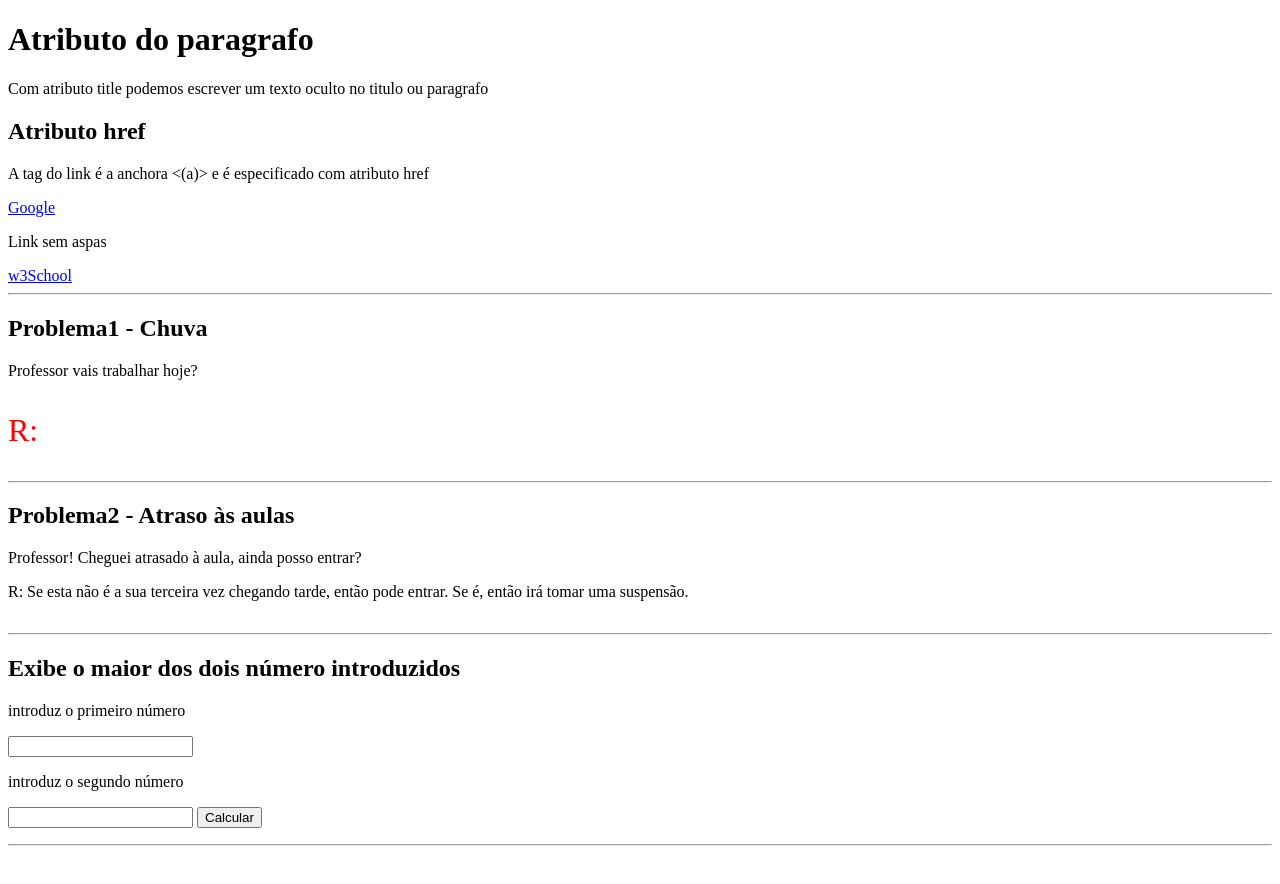
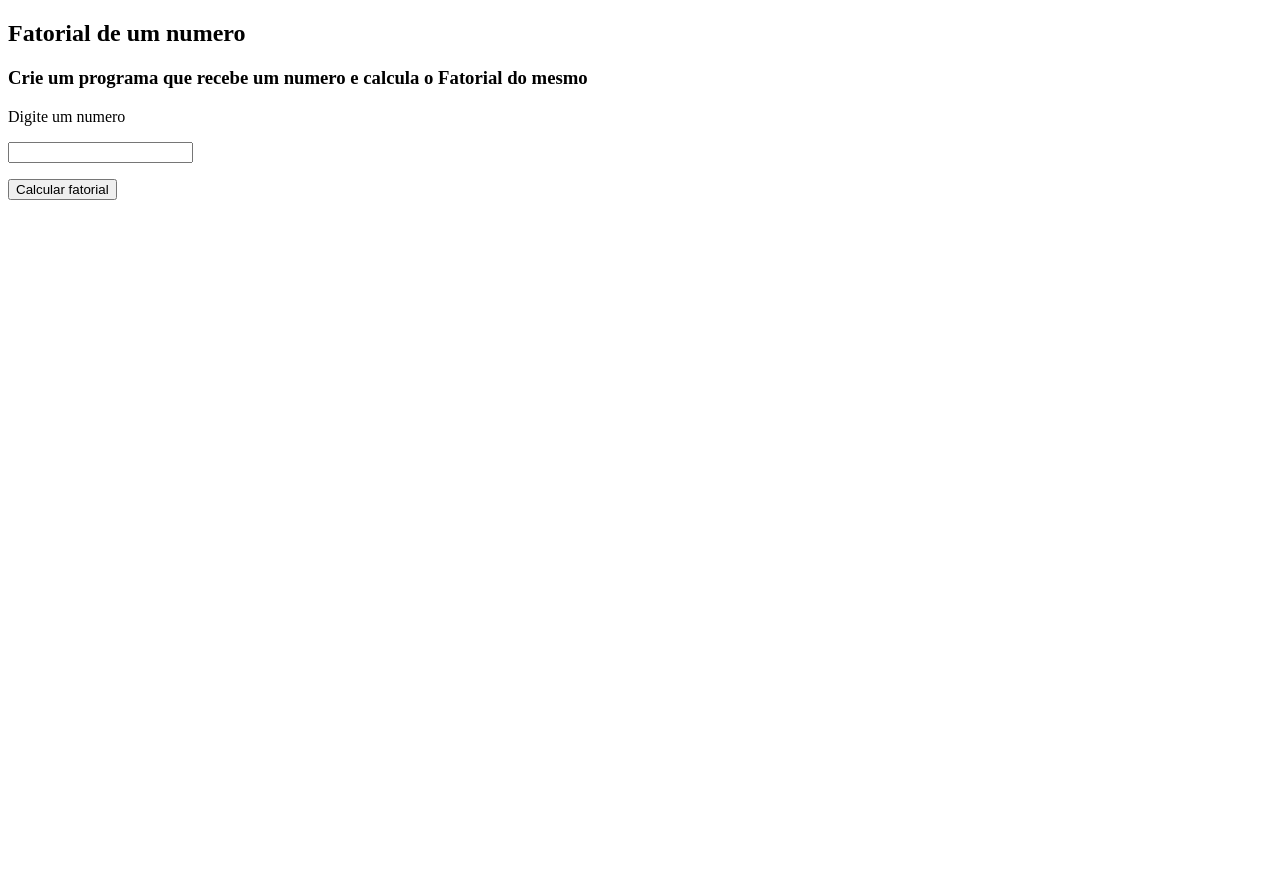
Before and after one commit to professorbaptista/Pasta_Exercicios, a plain HTML site: page index.html in a window 1280 px wide. After the commit the page ends 800 px from the top, so only its background shows below. Drawn offline with Linux system fonts and the light colour scheme.

Commit message:
Cálculo de fatorial

```diff
--- a/exercicios.js
+++ b/exercicios.js
@@ -47,3 +47,11 @@ var trabalhar = true
     }
 
     }
+
+    function calcular (){
+        let numero = document.getElementById('tn1').value
+        let resp1 = document.getElementById('fatorial')
+        if(numero <= 0 || numero != inteiro){
+            resp1.innerHTML = 'Introduza um número interiro e positivo'
+        }
+    }
--- a/index.html
+++ b/index.html
@@ -7,39 +7,12 @@
     <script src="exercicios.js"></script>
 </head>
 <body>
-    <h1 title="Este é um titulo">Atributo do paragrafo</h1>
-    <p title="Este é uma novidade">Com atributo title podemos escrever um texto oculto no titulo ou paragrafo</p>
-    <h2>Atributo href</h2>
-    <p>A tag do link é a anchora <(a)> e é especificado com atributo href </p>
-    <a href="https://www.google.com" target="_blank">Google </a>
-    <p title="link sem aspas">Link sem aspas </p>
-    <a href= https://www.w3School.com target="_blank">w3School</a>
-    <hr>
-
-    <h2 id="chuva">Problema1 - Chuva </h2>
-    <p>Professor vais trabalhar hoje?</p>
-
-    <p id="resp" style="font-size: 2em; color: red">R: </p>
-    <hr>
-
-    <h2>Problema2 - Atraso às aulas</h2>
-    <p>Professor! Cheguei atrasado à aula, ainda posso entrar?</p>
-    <p>R: Se esta não é a sua terceira vez chegando tarde, então pode entrar. Se é, então irá tomar uma suspensão.</p>
-
-    <p id="atraso" style="font-size: 2em; color:blue"></p>
-    <hr>
-
-    <h2>Exibe o maior dos dois número introduzidos  </h2>
-    <p>introduz o primeiro número</p>
-    <input type="number" id="num1">
-    <p>introduz o segundo número</p>
-    <input type="number" id="num2">
-    <button id="botao" onclick="calcular()">Calcular</button>
-    <p id="n1"></p>
-    <hr>
-    <br>
-    <br>
-
+    <h2>Fatorial de um numero</h2>
+    <h3>Crie um programa que recebe um numero e calcula o Fatorial do mesmo</h3>
+    <p>Digite um numero </p>
+    <input type="number" id="tn1" >
+    <p id="fatorial"></p>
+    <button id="botao" onclick="calcular()">Calcular fatorial</button>
 
 
 </body>
```
